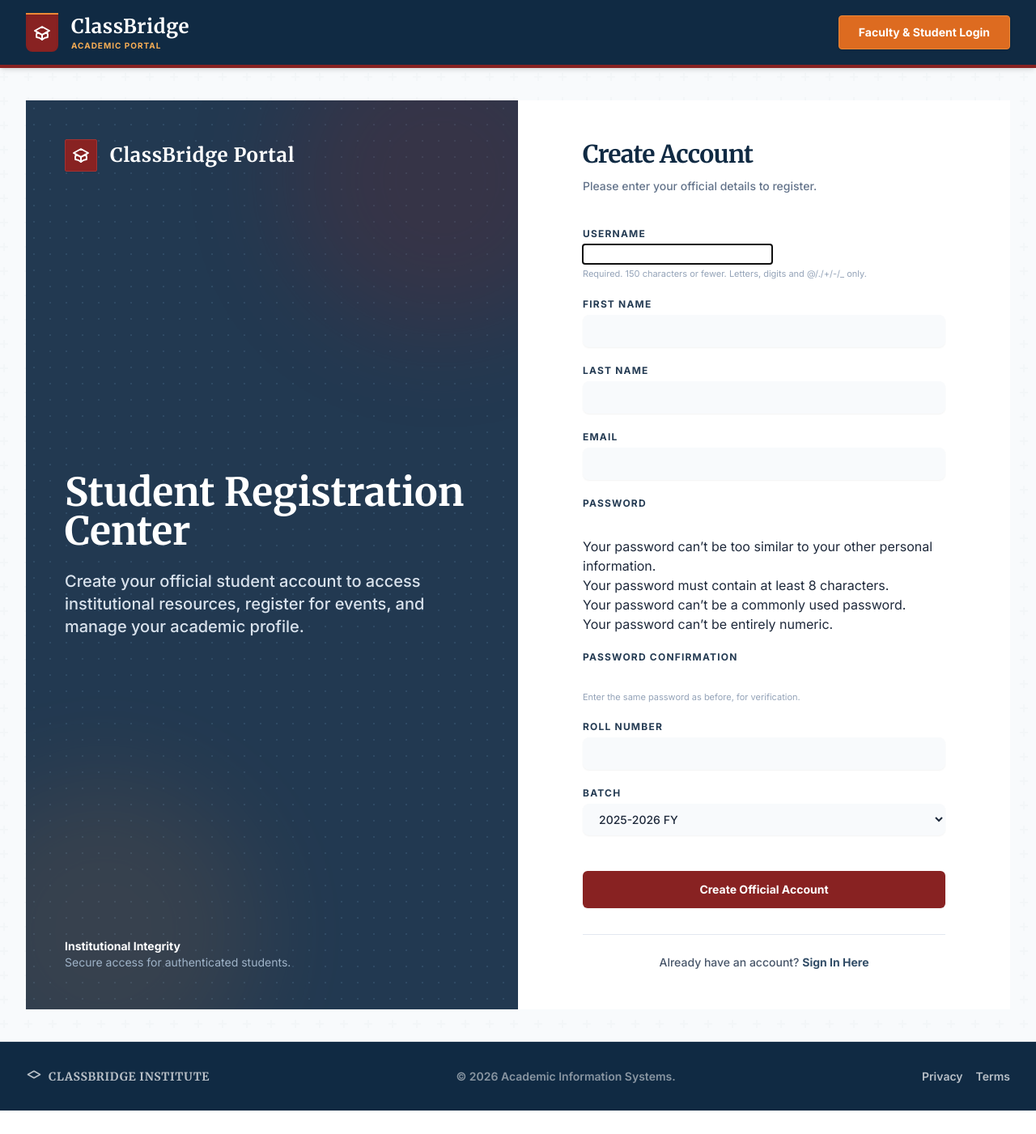
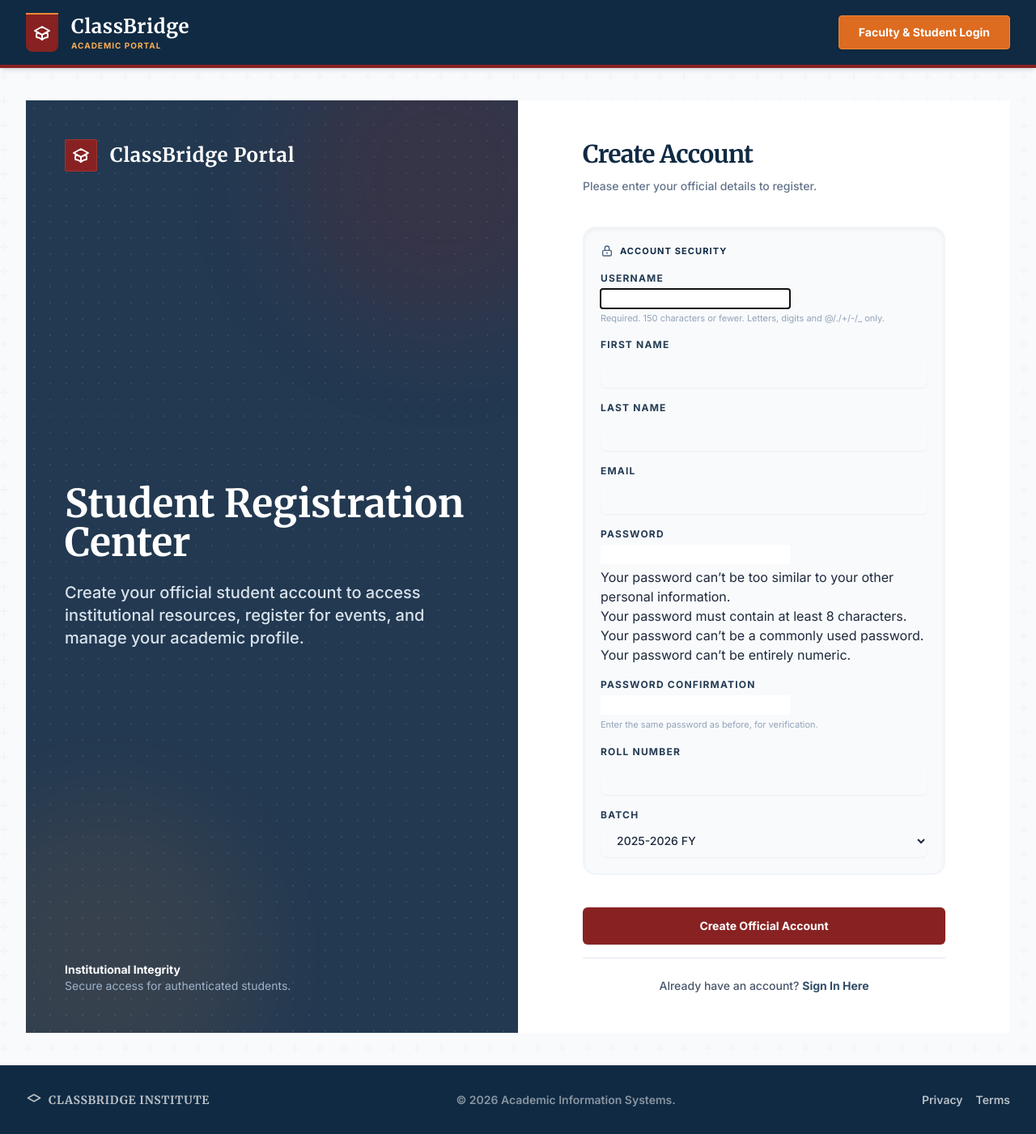
Before and after one commit to Shreyashkar-Mishra/ClassBridge---Event-Attendance-Monitoring, a Django app: page /register/ in a window 1280 px wide. Shown: the whole page at 81% size. Before the commit the page ends 1372 px from the top, so only its background shows below. Run offline with Django 5.2, Linux system fonts and the light colour scheme; some libraries are stand-ins or nearby versions.

Commit message:
UI: Add visual boxes around account security fields in student registration

```diff
--- a/templates/registration/register.html
+++ b/templates/registration/register.html
@@ -95,7 +95,19 @@
             <form method="POST" class="space-y-5">
                 {% csrf_token %}
 
+                <div class="space-y-4">
                     {% for field in form %}
+                    {% if field.name == 'username' or field.name == 'password' or field.name == 'password_confirm' or 'password' in field.name %}
+                    {% if field.name == 'username' %}
+                    <div class="p-5 bg-slate-50 border-2 border-slate-100 rounded-2xl space-y-4 shadow-inner">
+                        <div class="flex items-center gap-2 mb-1">
+                            <svg class="w-4 h-4 text-navy-600" fill="none" stroke="currentColor" viewBox="0 0 24 24">
+                                <path stroke-linecap="round" stroke-linejoin="round" stroke-width="2" d="M12 15v2m-6 4h12a2 2 0 002-2v-6a2 2 0 00-2-2H6a2 2 0 00-2 2v6a2 2 0 002 2zm10-10V7a4 4 0 00-8 0v4h8z"></path>
+                            </svg>
+                            <span class="text-[11px] font-bold text-navy-900 uppercase tracking-widest">Account Security</span>
+                        </div>
+                    {% endif %}
+
                     <div class="space-y-1">
                         <label for="{{ field.id_for_label }}"
                             class="block text-[12px] font-bold text-navy-800 uppercase tracking-widest">
@@ -108,7 +120,28 @@
                             {% endif %}
                         </div>
                     </div>
+
+                    {% if forloop.last or field.name == 'password_confirm' or 'confirm' in field.name %}
+                    </div>
+                    {% endif %}
+
+                    {% else %}
+                    <!-- Other Fields -->
+                    <div class="space-y-1">
+                        <label for="{{ field.id_for_label }}"
+                            class="block text-[12px] font-bold text-navy-800 uppercase tracking-widest">
+                            {{ field.label }}
+                        </label>
+                        <div class="relative">
+                            {{ field }}
+                            {% if field.help_text %}
+                            <p class="text-[11px] text-slate-400 mt-1">{{ field.help_text|safe }}</p>
+                            {% endif %}
+                        </div>
+                    </div>
+                    {% endif %}
                     {% endfor %}
+                </div>
 
                 <div class="pt-6">
                     <button type="submit"
```
Lines whose indentation alone changed are shown as unchanged.
